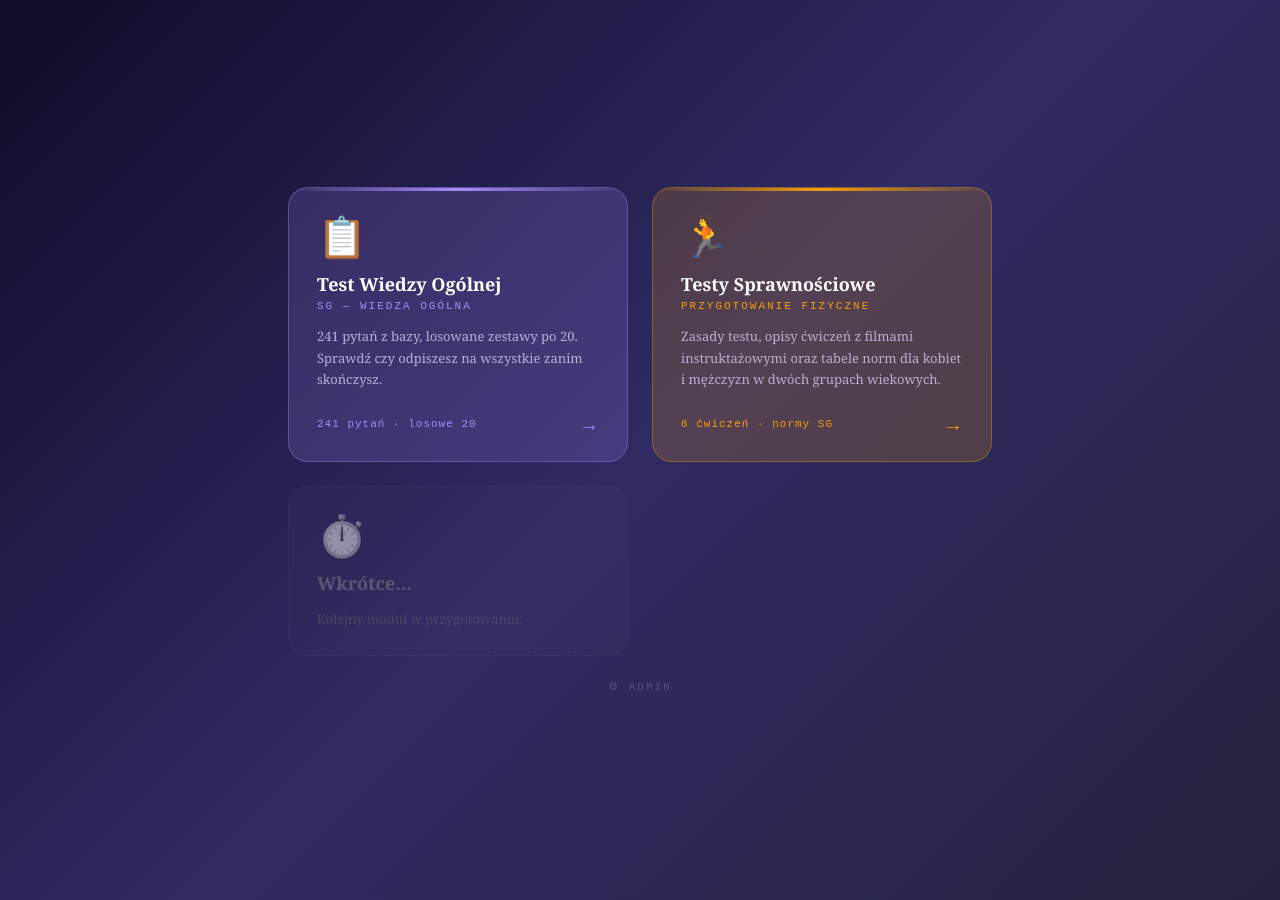
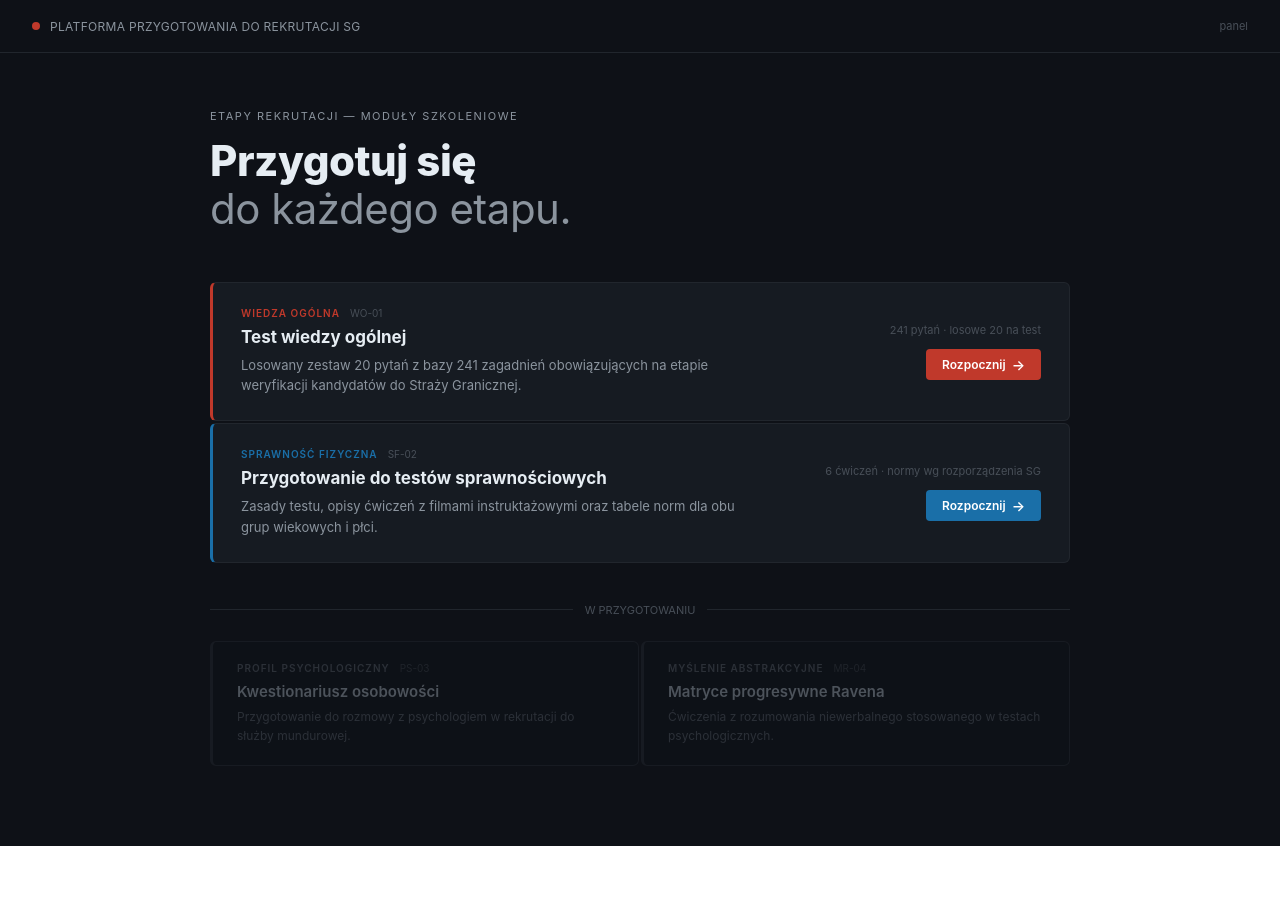
Before and after one commit to Kubas-ui/sg, a Next.js app: page / in a window 1280 px wide. After the commit the page ends 846 px from the top, so only its background shows below. Built offline with nearby package versions, Linux system fonts and the light colour scheme.

Commit message:
poprawiony layout
poprawiony layout

```diff
--- a/app/page.js
+++ b/app/page.js
@@ -1,131 +1,198 @@
 'use client'
 import Link from 'next/link'
+import { useState, useEffect } from 'react'
 
 const MODULES = [
   {
     href: '/quiz',
-    icon: '📋',
-    title: 'Test Wiedzy Ogólnej',
-    subtitle: 'SG — wiedza ogólna',
-    desc: '241 pytań z bazy, losowane zestawy po 20. Sprawdź czy odpiszesz na wszystkie zanim skończysz.',
-    meta: '241 pytań · losowe 20',
-    color: '#a78bfa',
-    glow: 'rgba(167,139,250,0.18)',
-    border: 'rgba(167,139,250,0.35)',
+    cat: 'WIEDZA OGÓLNA',
+    code: 'WO-01',
+    title: 'Test wiedzy ogólnej',
+    desc: 'Losowany zestaw 20 pytań z bazy 241 zagadnień obowiązujących na etapie weryfikacji kandydatów do Straży Granicznej.',
+    meta: '241 pytań · losowe 20 na test',
+    accent: '#c0392b',
+    accentDim: 'rgba(192,57,43,0.08)',
   },
-
   {
     href: '/sprawnosc',
-    icon: '🏃',
-    title: 'Testy Sprawnościowe',
-    subtitle: 'Przygotowanie fizyczne',
-    desc: 'Zasady testu, opisy ćwiczeń z filmami instruktażowymi oraz tabele norm dla kobiet i mężczyzn w dwóch grupach wiekowych.',
-    meta: '6 ćwiczeń · normy SG',
-    color: '#f59e0b',
-    glow: 'rgba(245,158,11,0.18)',
-    border: 'rgba(245,158,11,0.35)',
+    cat: 'SPRAWNOŚĆ FIZYCZNA',
+    code: 'SF-02',
+    title: 'Przygotowanie do testów sprawnościowych',
+    desc: 'Zasady testu, opisy ćwiczeń z filmami instruktażowymi oraz tabele norm dla obu grup wiekowych i płci.',
+    meta: '6 ćwiczeń · normy wg rozporządzenia SG',
+    accent: '#1a6fa8',
+    accentDim: 'rgba(26,111,168,0.08)',
   },
 ]
 
-const COMING_SOON = [
-  { icon: '⏱️', title: 'Wkrótce…', desc: 'Kolejny moduł w przygotowaniu.' },
+const SOON = [
+  { code: 'PS-03', cat: 'PROFIL PSYCHOLOGICZNY', title: 'Kwestionariusz osobowości', desc: 'Przygotowanie do rozmowy z psychologiem w rekrutacji do służby mundurowej.' },
+  { code: 'MR-04', cat: 'MYŚLENIE ABSTRAKCYJNE', title: 'Matryce progresywne Ravena', desc: 'Ćwiczenia z rozumowania niewerbalnego stosowanego w testach psychologicznych.' },
 ]
 
 export default function Hub() {
+  const [mounted, setMounted] = useState(false)
+  useEffect(() => setMounted(true), [])
+
   return (
     <div style={{
       minHeight: '100vh',
-      background: 'linear-gradient(135deg, #0f0c29 0%, #302b63 50%, #24243e 100%)',
-      fontFamily: "'Georgia', serif",
-      color: '#e8e0f0',
-      display: 'flex',
-      flexDirection: 'column',
-      alignItems: 'center',
-      justifyContent: 'center',
-      padding: '40px 20px 60px',
+      background: '#0e1117',
+      color: '#e6edf3',
+      fontFamily: "-apple-system, BlinkMacSystemFont, 'Segoe UI', Roboto, sans-serif",
     }}>
 
+      {/* Pasek górny */}
       <div style={{
-        display: 'grid',
-        gridTemplateColumns: 'repeat(auto-fit, minmax(280px, 340px))',
-        gap: 24,
-        justifyContent: 'center',
-        width: '100%',
-        maxWidth: 760,
-        marginBottom: 24,
+        borderBottom: '1px solid #21262d',
+        padding: '0 32px',
+        display: 'flex',
+        alignItems: 'center',
+        justifyContent: 'space-between',
+        height: 52,
       }}>
-        {MODULES.map(mod => (
+        <div style={{ display: 'flex', alignItems: 'center', gap: 10 }}>
+          <div style={{ width: 8, height: 8, background: '#c0392b', borderRadius: '50%' }} />
+          <span style={{ fontSize: 12, color: '#8b949e', letterSpacing: 0.3 }}>
+            PLATFORMA PRZYGOTOWANIA DO REKRUTACJI SG
+          </span>
+        </div>
+        <Link href="/admin" style={{ fontSize: 11, color: '#484f58', textDecoration: 'none' }}>
+          panel
+        </Link>
+      </div>
+
+      {/* Główna zawartość */}
+      <div style={{ maxWidth: 860, margin: '0 auto', padding: '56px 24px 80px' }}>
+
+        {/* Nagłówek */}
+        <div style={{ marginBottom: 48 }}>
+          <div style={{
+            fontSize: 11,
+            color: '#8b949e',
+            letterSpacing: 1.5,
+            textTransform: 'uppercase',
+            marginBottom: 14,
+          }}>
+            Etapy rekrutacji — moduły szkoleniowe
+          </div>
+          <h1 style={{
+            fontSize: 'clamp(28px, 5vw, 42px)',
+            fontWeight: 800,
+            color: '#e6edf3',
+            margin: 0,
+            lineHeight: 1.15,
+            letterSpacing: -0.5,
+          }}>
+            Przygotuj się<br />
+            <span style={{ color: '#8b949e', fontWeight: 400 }}>do każdego etapu.</span>
+          </h1>
+        </div>
+
+        {/* Aktywne moduły */}
+        <div style={{ display: 'flex', flexDirection: 'column', gap: 2, marginBottom: 40 }}>
+          {MODULES.map((mod) => (
             <Link key={mod.href} href={mod.href} style={{ textDecoration: 'none' }}>
               <div
                 style={{
-                background: mod.glow,
-                border: `1.5px solid ${mod.border}`,
-                borderRadius: 20,
-                padding: '28px 28px 24px',
+                  background: '#161b22',
+                  border: '1px solid #21262d',
+                  borderLeft: `3px solid ${mod.accent}`,
+                  borderRadius: 6,
+                  padding: '24px 28px',
+                  display: 'grid',
+                  gridTemplateColumns: '1fr auto',
+                  alignItems: 'center',
+                  gap: 24,
+                  transition: 'background 0.12s, border-color 0.12s',
                   cursor: 'pointer',
-                transition: 'transform 0.18s ease, box-shadow 0.18s ease',
-                position: 'relative',
-                overflow: 'hidden',
                 }}
                 onMouseEnter={e => {
-                e.currentTarget.style.transform = 'translateY(-4px)'
-                e.currentTarget.style.boxShadow = `0 16px 48px ${mod.glow}`
+                  e.currentTarget.style.background = mod.accentDim
+                  e.currentTarget.style.borderColor = mod.accent
+                  e.currentTarget.style.borderLeftColor = mod.accent
                 }}
                 onMouseLeave={e => {
-                e.currentTarget.style.transform = 'translateY(0)'
-                e.currentTarget.style.boxShadow = 'none'
+                  e.currentTarget.style.background = '#161b22'
+                  e.currentTarget.style.borderColor = '#21262d'
+                  e.currentTarget.style.borderLeftColor = mod.accent
                 }}
               >
-              <div style={{ fontSize: 40, marginBottom: 16, lineHeight: 1 }}>{mod.icon}</div>
-              <div style={{ fontSize: 18, fontWeight: 700, color: '#fff', marginBottom: 4 }}>
+                <div>
+                  <div style={{ display: 'flex', alignItems: 'center', gap: 10, marginBottom: 8 }}>
+                    <span style={{
+                      fontSize: 10,
+                      fontWeight: 600,
+                      color: mod.accent,
+                      letterSpacing: 1,
+                      textTransform: 'uppercase',
+                    }}>{mod.cat}</span>
+                    <span style={{ fontSize: 10, color: '#484f58' }}>{mod.code}</span>
+                  </div>
+                  <div style={{ fontSize: 17, fontWeight: 700, color: '#e6edf3', marginBottom: 8 }}>
                     {mod.title}
                   </div>
-              <div style={{ fontSize: 11, color: mod.color, letterSpacing: 2, textTransform: 'uppercase', marginBottom: 14, fontFamily: 'monospace' }}>
-                {mod.subtitle}
-              </div>
-              <div style={{ fontSize: 13, color: '#b8aed4', lineHeight: 1.65, marginBottom: 20 }}>
+                  <div style={{ fontSize: 13, color: '#8b949e', lineHeight: 1.6, maxWidth: 520 }}>
                     {mod.desc}
                   </div>
-              <div style={{ display: 'flex', alignItems: 'center', justifyContent: 'space-between' }}>
-                <span style={{ fontSize: 11, color: mod.color, fontFamily: 'monospace', letterSpacing: 1 }}>
+                </div>
+                <div style={{ textAlign: 'right', flexShrink: 0 }}>
+                  <div style={{ fontSize: 11, color: '#484f58', marginBottom: 12, whiteSpace: 'nowrap' }}>
                     {mod.meta}
-                </span>
-                <span style={{ fontSize: 20, color: mod.color }}>→</span>
                   </div>
                   <div style={{
-                position: 'absolute', top: 0, left: 0, right: 0, height: 3,
-                background: `linear-gradient(90deg, transparent, ${mod.color}, transparent)`,
-                borderRadius: '20px 20px 0 0',
-              }} />
+                    display: 'inline-flex',
+                    alignItems: 'center',
+                    gap: 6,
+                    background: mod.accent,
+                    color: '#fff',
+                    fontSize: 12,
+                    fontWeight: 600,
+                    padding: '7px 16px',
+                    borderRadius: 4,
+                  }}>
+                    Rozpocznij <span style={{ fontSize: 14 }}>→</span>
+                  </div>
+                </div>
               </div>
             </Link>
           ))}
+        </div>
 
-        {COMING_SOON.map((mod, i) => (
+        {/* Divider */}
+        <div style={{
+          display: 'flex',
+          alignItems: 'center',
+          gap: 12,
+          marginBottom: 24,
+        }}>
+          <div style={{ flex: 1, height: 1, background: '#21262d' }} />
+          <span style={{ fontSize: 11, color: '#484f58', whiteSpace: 'nowrap' }}>W PRZYGOTOWANIU</span>
+          <div style={{ flex: 1, height: 1, background: '#21262d' }} />
+        </div>
+
+        {/* Wkrótce */}
+        <div style={{ display: 'grid', gridTemplateColumns: 'repeat(auto-fit, minmax(260px, 1fr))', gap: 2 }}>
+          {SOON.map((mod, i) => (
             <div key={i} style={{
-            background: 'rgba(255,255,255,0.03)',
-            border: '1.5px dashed rgba(255,255,255,0.1)',
-            borderRadius: 20,
-            padding: '28px 28px 24px',
+              background: '#0d1117',
+              border: '1px solid #21262d',
+              borderLeft: '3px solid #21262d',
+              borderRadius: 6,
+              padding: '20px 24px',
               opacity: 0.5,
             }}>
-            <div style={{ fontSize: 40, marginBottom: 16, lineHeight: 1, filter: 'grayscale(1)' }}>{mod.icon}</div>
-            <div style={{ fontSize: 18, fontWeight: 700, color: '#888', marginBottom: 14 }}>{mod.title}</div>
-            <div style={{ fontSize: 13, color: '#666', lineHeight: 1.65 }}>{mod.desc}</div>
+              <div style={{ display: 'flex', alignItems: 'center', gap: 10, marginBottom: 8 }}>
+                <span style={{ fontSize: 10, fontWeight: 600, color: '#484f58', letterSpacing: 1, textTransform: 'uppercase' }}>{mod.cat}</span>
+                <span style={{ fontSize: 10, color: '#30363d' }}>{mod.code}</span>
+              </div>
+              <div style={{ fontSize: 15, fontWeight: 600, color: '#8b949e', marginBottom: 6 }}>{mod.title}</div>
+              <div style={{ fontSize: 12, color: '#484f58', lineHeight: 1.6 }}>{mod.desc}</div>
             </div>
           ))}
         </div>
 
-      <Link href="/admin" style={{
-        fontSize: 11,
-        color: 'rgba(255,255,255,0.2)',
-        fontFamily: 'monospace',
-        letterSpacing: 2,
-        textDecoration: 'none',
-        textTransform: 'uppercase',
-      }}>
-        ⚙ admin
-      </Link>
+      </div>
     </div>
   )
 }
```
Lines whose indentation alone changed are shown as unchanged.
